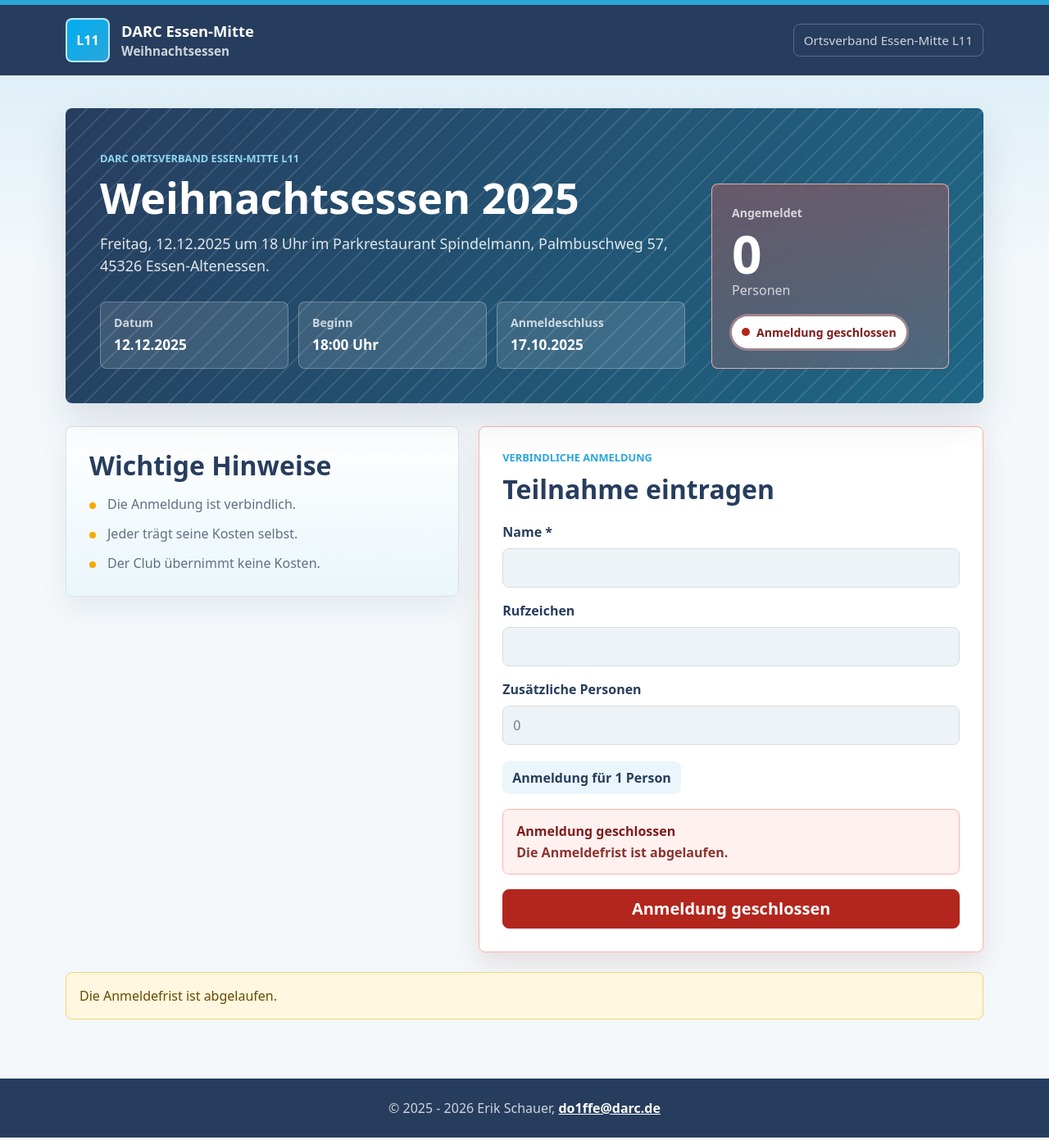
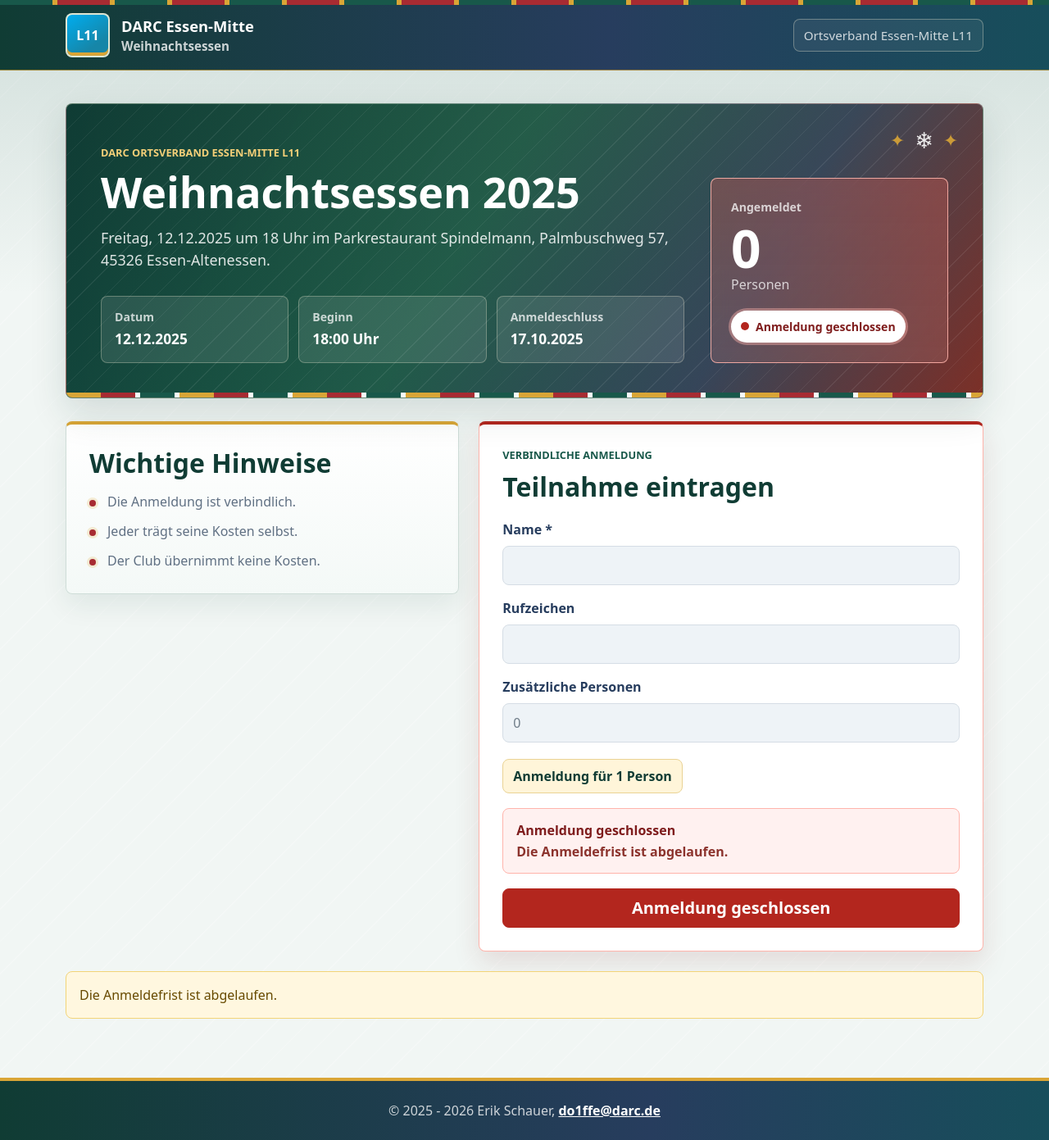
Before and after one commit to DO1FFE/weihnachtsessen-anmeldung, a Flask app: page / in a window 1280 px wide. Shown: the whole page at 82% size. Run offline with Flask 3, Linux system fonts and the light colour scheme.

Commit message:
Gestalte die Anmeldung moderner und weihnachtlicher

```diff
--- a/static/style.css
+++ b/static/style.css
@@ -4,16 +4,23 @@
   --darc-blau: #2aa6da;
   --darc-cyan: #00adef;
   --darc-gold: #f7a900;
+  --tanne: #18584a;
+  --tanne-dunkel: #103c34;
+  --tanne-hell: #e2f0eb;
+  --beere: #a72b32;
+  --beere-dunkel: #751d24;
+  --weihnachtsgold: #d9a536;
+  --weihnachtsgold-hell: #fff5d9;
   --geschlossen: #b3261e;
   --geschlossen-dunkel: #7f1d1d;
   --geschlossen-hell: #fff1f0;
-  --hintergrund: #f4f8fb;
+  --hintergrund: #f1f6f4;
   --flaeche: #ffffff;
-  --flaeche-kuehl: #eaf6fb;
+  --flaeche-kuehl: #edf6f3;
   --text: #1f2933;
   --text-hell: #607083;
-  --rahmen: #d7e3ec;
-  --schatten: 0 18px 45px rgba(39, 61, 94, 0.14);
+  --rahmen: #cfddd8;
+  --schatten: 0 18px 45px rgba(16, 60, 52, 0.14);
 }
 
 * {
@@ -24,7 +31,8 @@ body {
   min-height: 100vh;
   margin: 0;
   background:
-    linear-gradient(180deg, rgba(42, 166, 218, 0.14) 0, rgba(244, 248, 251, 0) 330px),
+    linear-gradient(180deg, rgba(24, 88, 74, 0.15) 0, rgba(241, 246, 244, 0) 360px),
+    repeating-linear-gradient(135deg, rgba(255, 255, 255, 0.25) 0 1px, transparent 1px 28px),
     var(--hintergrund);
   color: var(--text);
   font-family: system-ui, -apple-system, BlinkMacSystemFont, "Segoe UI", sans-serif;
@@ -46,9 +54,31 @@ a:hover {
 }
 
 .kopfbereich {
-  background: var(--darc-dunkel);
-  border-top: 6px solid var(--darc-blau);
+  position: relative;
+  background: linear-gradient(90deg, var(--tanne-dunkel), var(--darc-dunkel) 58%, #174e5b);
   color: #fff;
+}
+
+.kopfbereich::before {
+  position: absolute;
+  inset: 0 0 auto;
+  height: 6px;
+  background: repeating-linear-gradient(
+    90deg,
+    var(--tanne) 0 64px,
+    var(--weihnachtsgold) 64px 70px,
+    var(--beere) 70px 134px,
+    var(--weihnachtsgold) 134px 140px
+  );
+  content: "";
+}
+
+.kopfbereich::after {
+  position: absolute;
+  inset: auto 0 0;
+  height: 1px;
+  background: rgba(217, 165, 54, 0.65);
+  content: "";
 }
 
 .kopfbereich__innen {
@@ -78,9 +108,10 @@ a:hover {
   width: 54px;
   height: 54px;
   place-items: center;
-  border: 2px solid rgba(255, 255, 255, 0.72);
+  border: 2px solid rgba(255, 245, 217, 0.86);
   border-radius: 8px;
-  background: linear-gradient(135deg, var(--darc-cyan), var(--darc-blau));
+  background: linear-gradient(145deg, var(--darc-cyan), #1686a8 72%);
+  box-shadow: inset 0 -4px 0 var(--weihnachtsgold);
   color: #fff;
   font-weight: 800;
 }
@@ -103,8 +134,9 @@ a:hover {
 
 .kopfbereich__kennung {
   padding: 8px 12px;
-  border: 1px solid rgba(255, 255, 255, 0.24);
+  border: 1px solid rgba(255, 245, 217, 0.32);
   border-radius: 8px;
+  background: rgba(255, 255, 255, 0.06);
 }
 
 .hauptinhalt {
@@ -144,10 +176,11 @@ a:hover {
   gap: 32px;
   align-items: end;
   padding: 42px;
+  border: 1px solid rgba(255, 245, 217, 0.35);
   border-radius: 8px;
   background:
-    linear-gradient(135deg, rgba(39, 61, 94, 0.96), rgba(27, 87, 113, 0.94)),
-    var(--darc-dunkel);
+    linear-gradient(120deg, rgba(16, 60, 52, 0.98) 0, rgba(24, 88, 74, 0.97) 44%, rgba(39, 61, 94, 0.96) 73%, rgba(117, 29, 36, 0.94) 100%),
+    var(--tanne-dunkel);
   box-shadow: var(--schatten);
   color: #fff;
 }
@@ -157,9 +190,43 @@ a:hover {
   inset: 0;
   content: "";
   background:
-    repeating-linear-gradient(135deg, rgba(255, 255, 255, 0.11) 0 2px, transparent 2px 18px),
-    linear-gradient(90deg, transparent 0, rgba(42, 166, 218, 0.2) 100%);
+    repeating-linear-gradient(135deg, rgba(255, 255, 255, 0.07) 0 1px, transparent 1px 22px),
+    linear-gradient(90deg, transparent 0, rgba(217, 165, 54, 0.12) 100%);
   pointer-events: none;
+}
+
+.heldenbereich::before {
+  position: absolute;
+  inset: auto 0 0;
+  z-index: 2;
+  height: 6px;
+  background: repeating-linear-gradient(
+    90deg,
+    var(--weihnachtsgold) 0 42px,
+    var(--beere) 42px 84px,
+    #f8fbfa 84px 90px,
+    var(--tanne) 90px 132px,
+    #f8fbfa 132px 138px
+  );
+  content: "";
+}
+
+.heldenbereich__ornament {
+  position: absolute;
+  top: 24px;
+  right: 30px;
+  z-index: 1;
+  display: flex;
+  align-items: center;
+  gap: 12px;
+  color: var(--weihnachtsgold);
+  font-size: 1.35rem;
+  opacity: 0.9;
+}
+
+.heldenbereich__ornament span:nth-child(2) {
+  color: #fff;
+  font-size: 1.7rem;
 }
 
 .heldenbereich__inhalt,
@@ -170,7 +237,7 @@ a:hover {
 
 .kennzeichnung {
   margin: 0 0 10px;
-  color: var(--darc-blau);
+  color: var(--tanne);
   font-size: 0.8rem;
   font-weight: 800;
   letter-spacing: 0;
@@ -178,7 +245,7 @@ a:hover {
 }
 
 .heldenbereich .kennzeichnung {
-  color: #8dd8f2;
+  color: #f4cf78;
 }
 
 h1,
@@ -187,7 +254,7 @@ h3,
 h4,
 h5 {
   margin-top: 0;
-  color: var(--darc-dunkel);
+  color: var(--tanne-dunkel);
   font-weight: 800;
 }
 
@@ -227,8 +294,8 @@ h5 {
 .terminleiste div {
   min-height: 82px;
   padding: 14px 16px;
-  border-color: rgba(255, 255, 255, 0.26);
-  background: rgba(255, 255, 255, 0.12);
+  border-color: rgba(255, 245, 217, 0.29);
+  background: rgba(255, 255, 255, 0.1);
 }
 
 .terminleiste span,
@@ -317,15 +385,25 @@ h5 {
 .anmeldeformular,
 .tabellenbereich {
   padding: 28px;
-  box-shadow: 0 14px 32px rgba(39, 61, 94, 0.08);
+  box-shadow: 0 14px 32px rgba(16, 60, 52, 0.08);
 }
 
 .hinweisbereich {
-  background: linear-gradient(180deg, #fff, var(--flaeche-kuehl));
+  border-top: 4px solid var(--weihnachtsgold);
+  background: linear-gradient(180deg, #fff, #f4f9f7);
+}
+
+.anmeldeformular {
+  border-top: 4px solid var(--tanne);
+}
+
+.tabellenbereich {
+  border-top: 4px solid var(--darc-blau);
 }
 
 .anmeldeformular--geschlossen {
   border-color: #ffb4ab;
+  border-top-color: var(--geschlossen);
   box-shadow: 0 14px 32px rgba(127, 29, 29, 0.12);
 }
 
@@ -356,7 +434,8 @@ h5 {
   width: 8px;
   height: 8px;
   border-radius: 999px;
-  background: var(--darc-gold);
+  background: var(--beere);
+  box-shadow: 0 0 0 3px rgba(217, 165, 54, 0.2);
   content: "";
 }
 
@@ -394,8 +473,9 @@ h5 {
   align-items: center;
   padding: 8px 12px;
   border-radius: 8px;
-  background: var(--flaeche-kuehl);
-  color: var(--darc-dunkel);
+  border: 1px solid #ead394;
+  background: var(--weihnachtsgold-hell);
+  color: var(--tanne-dunkel);
   font-weight: 800;
 }
 
@@ -591,7 +674,8 @@ h5 {
 
 .fussbereich {
   padding: 24px 16px;
-  background: var(--darc-dunkel);
+  border-top: 4px solid var(--weihnachtsgold);
+  background: linear-gradient(90deg, var(--tanne-dunkel), var(--darc-dunkel) 62%, #174e5b);
   color: rgba(255, 255, 255, 0.78);
   text-align: center;
 }
--- a/templates/base.html
+++ b/templates/base.html
@@ -3,6 +3,7 @@
 <head>
   <meta charset="utf-8">
   <meta name="viewport" content="width=device-width, initial-scale=1">
+  <meta name="theme-color" content="#103c34">
   <title>{% block title %}DARC Essen-Mitte L11 Weihnachtsessen{% endblock %}</title>
   <link rel="stylesheet" href="https://cdn.jsdelivr.net/npm/bootstrap@5.3.0/dist/css/bootstrap.min.css">
   <link rel="stylesheet" href="{{ url_for('static', filename='style.css') }}">
--- a/templates/index.html
+++ b/templates/index.html
@@ -2,6 +2,11 @@
 {% block title %}Anmeldung Weihnachtsessen {{ settings.dinner_date.year }} | DARC Essen-Mitte L11{% endblock %}
 {% block content %}
 <section class="heldenbereich" aria-labelledby="seitenueberschrift">
+  <div class="heldenbereich__ornament" aria-hidden="true">
+    <span>✦</span>
+    <span>❄</span>
+    <span>✦</span>
+  </div>
   <div class="heldenbereich__inhalt">
     <p class="kennzeichnung">DARC Ortsverband Essen-Mitte L11</p>
     <h1 id="seitenueberschrift">Weihnachtsessen {{ settings.dinner_date.year }}</h1>
```
Also changed, not shown: other parts of static/style.css (+28 -20 lines).
